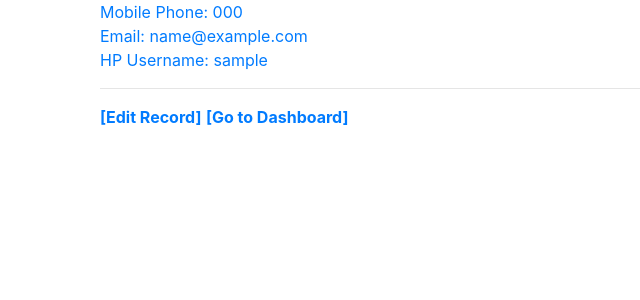
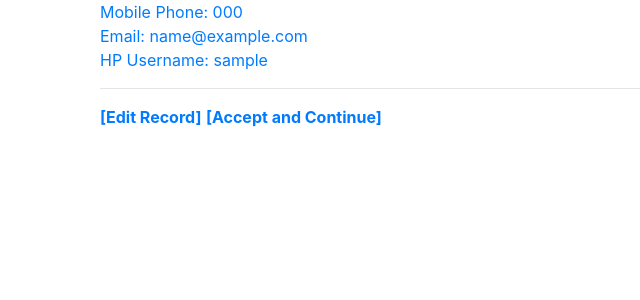
Before and after one commit to redrope/homeless_prevention, a Django app: template home/templates/home/contact_detail.html in a window 1280 px wide. Shown: the part 248-548 px from the top of the page, without its empty margins (0-640 px from the left). Run offline with Django 3.2, Linux system fonts and the light colour scheme; the template is opened without the code that fills it: most values are stand-ins (such as "Sample title", 1, 10 or a date in 2020); some libraries are stand-ins or nearby versions.

Commit message:
changed contact details template button

```diff
--- a/home/templates/home/contact_detail.html
+++ b/home/templates/home/contact_detail.html
@@ -21,6 +21,6 @@
     </p>
 <hr>
 <a href="/home/contact_update/{{ object.id }}/"><b>[Edit Record]</b></a>
-<a href="/home/dashboard"><b>[Go to Dashboard]</b></a>
+<a href="/home/startapp/"><b>[Accept and Continue]</b></a>
 </div>
 {% endblock %}
```
